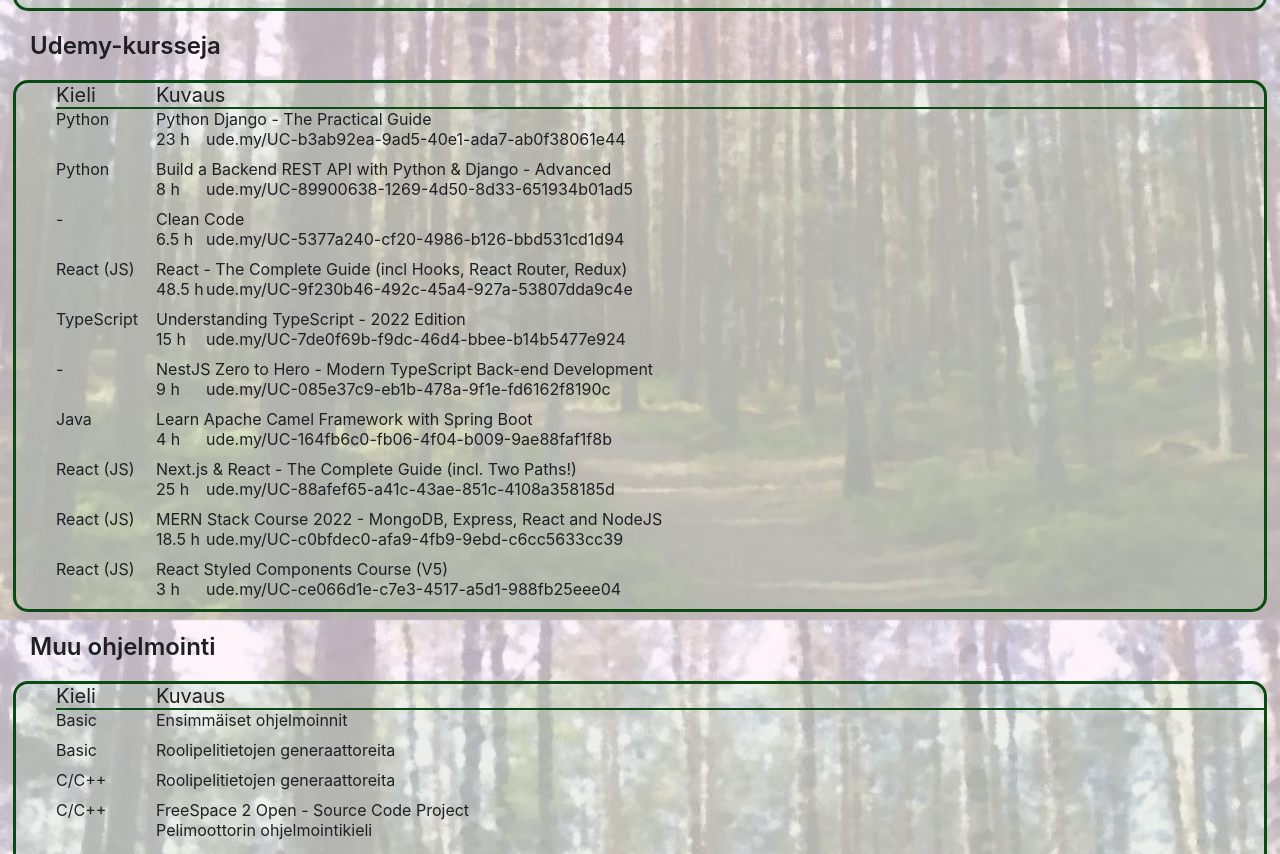
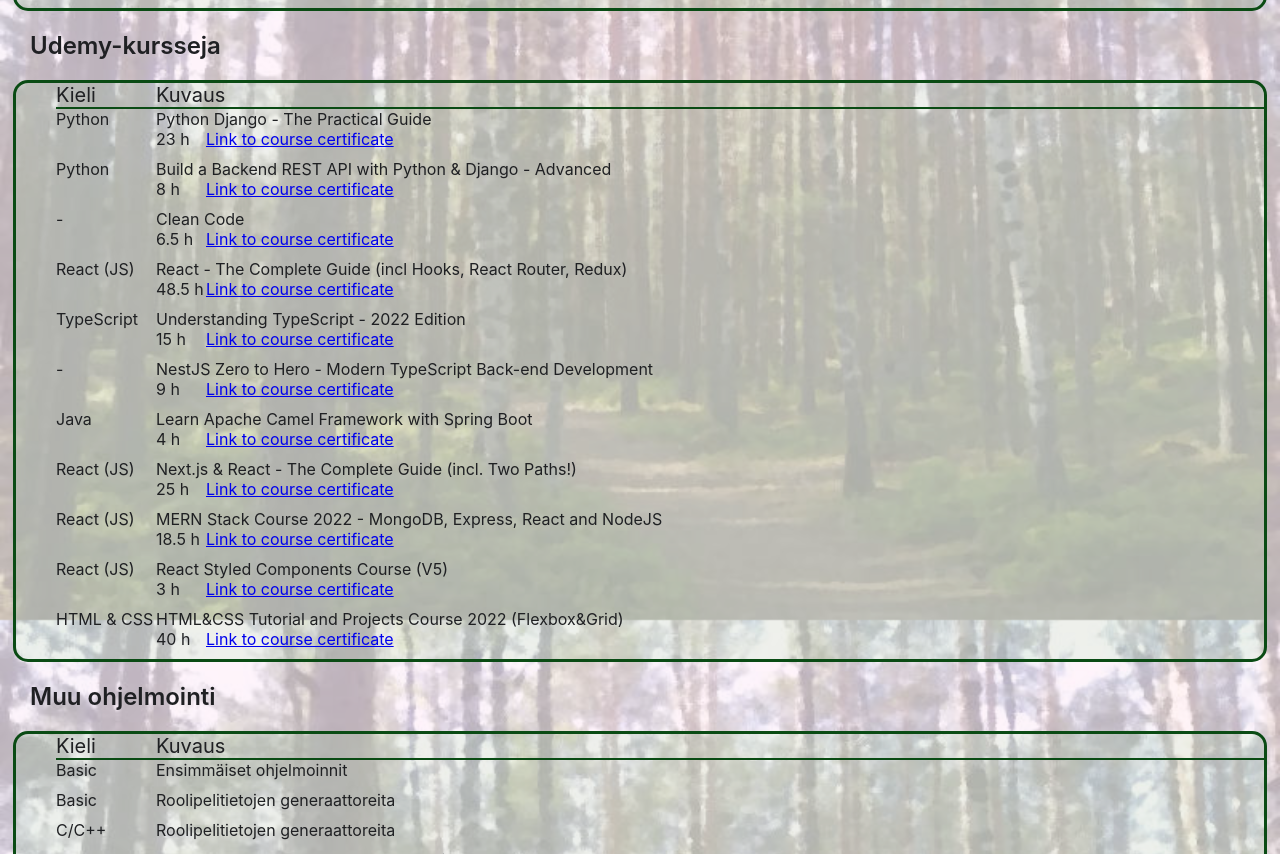
Before and after one commit to VPuosk/Kotisivu, a React (Create React App) app: page /Kotisivu/CV/Muut in a window 1280 px wide. Shown: the part 340-1194 px from the top of the page. Built offline with nearby package versions, Linux system fonts and the light colour scheme.

Commit message:
added html & css course

```diff
--- a/src/CVPage/MuutOpinnot.tsx
+++ b/src/CVPage/MuutOpinnot.tsx
@@ -146,6 +146,13 @@
     tunniste: "ude.my/UC-ce066d1e-c7e3-4517-a5d1-988fb25eee04",
     pituus: "3 h",
   },
+  {
+    id: "udemy11",
+    nimi: "HTML&CSS Tutorial and Projects Course 2022 (Flexbox&Grid)",
+    kieli: "HTML & CSS",
+    tunniste: "ude.my/UC-de32166f-2d3f-4367-ba39-abb502944523",
+    pituus: "40 h",
+  },
 ];
 
 type Udemy = {
@@ -194,7 +201,9 @@
           <span style={{ width: "100px" }} />
           <PageText style={{ width: "50px" }}>{kurssiTiedot.pituus}</PageText>
           <PageText style={{ minWidth: "100px" }}>
-            {kurssiTiedot.tunniste}
+            <a href={`https://${kurssiTiedot.tunniste}`}>
+              Link to course certificate
+            </a>
           </PageText>
         </div>
       </div>
```
